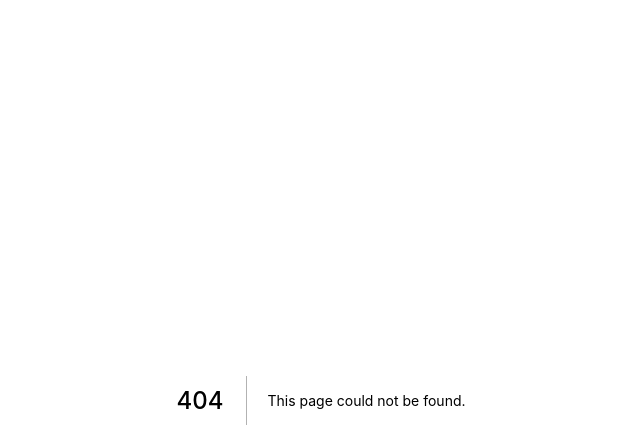
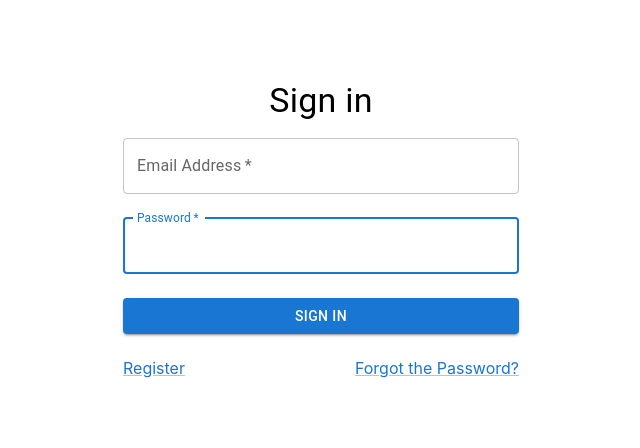
Before and after one commit to boilerblockchain/Explorer, a Next.js app: page /login in a window 1280 px wide. Before the commit this address had no page. Shown: the top 448 px of the page, without its empty margins (319-959 px from the left). Built offline with nearby package versions, Linux system fonts and the light colour scheme.

Commit message:
Login page UI implemented

```diff
--- /dev/null
+++ b/pages/login.js
@@ -0,0 +1,38 @@
+import { Container } from '@mui/material';
+import Box from '@mui/material/Box';
+import Typography from '@mui/material/Typography';
+import TextField from '@mui/material/TextField';
+import Button from '@mui/material/Button';
+import Link from '@mui/material/Link';
+import Grid from '@mui/material/Grid';
+
+
+export default function Login() {
+
+    return (
+        <div>
+            <Container  component="main" maxWidth="xs" sx={{mt:10}}>
+                <box sx={{display: 'flex', flexDirection: 'column', align: 'center'}}>
+                    <Typography component="h4" variant="h4" align="center">
+                        Sign in
+                    </Typography>
+                    <box component="form" noValidate>
+                        <TextField margin="normal" required fullWidth id="email" label="Email Address" name="email" autoComplete="email" autoFocus/>
+                        <TextField margin="normal" required fullWidth id="password" label="Password" name="password" autoComplete="password" autoFocus/>
+                        <Link href="" >
+                            <Button lg fullWidth sx={{mt:2}}variant="contained" color="primary">Sign In</Button>
+                        </Link>
+                        <Grid container sx={{mt:3}}>
+                            <Grid item xs>
+                                <Link href="pages/transaction">Register</Link>
+                            </Grid>
+                            <Grid item>
+                                <Link href="pages/transaction" >Forgot the Password?</Link>
+                            </Grid>
+                        </Grid>
+                    </box>
+                </box>
+            </Container>
+        </div>
+    );
+}
```
